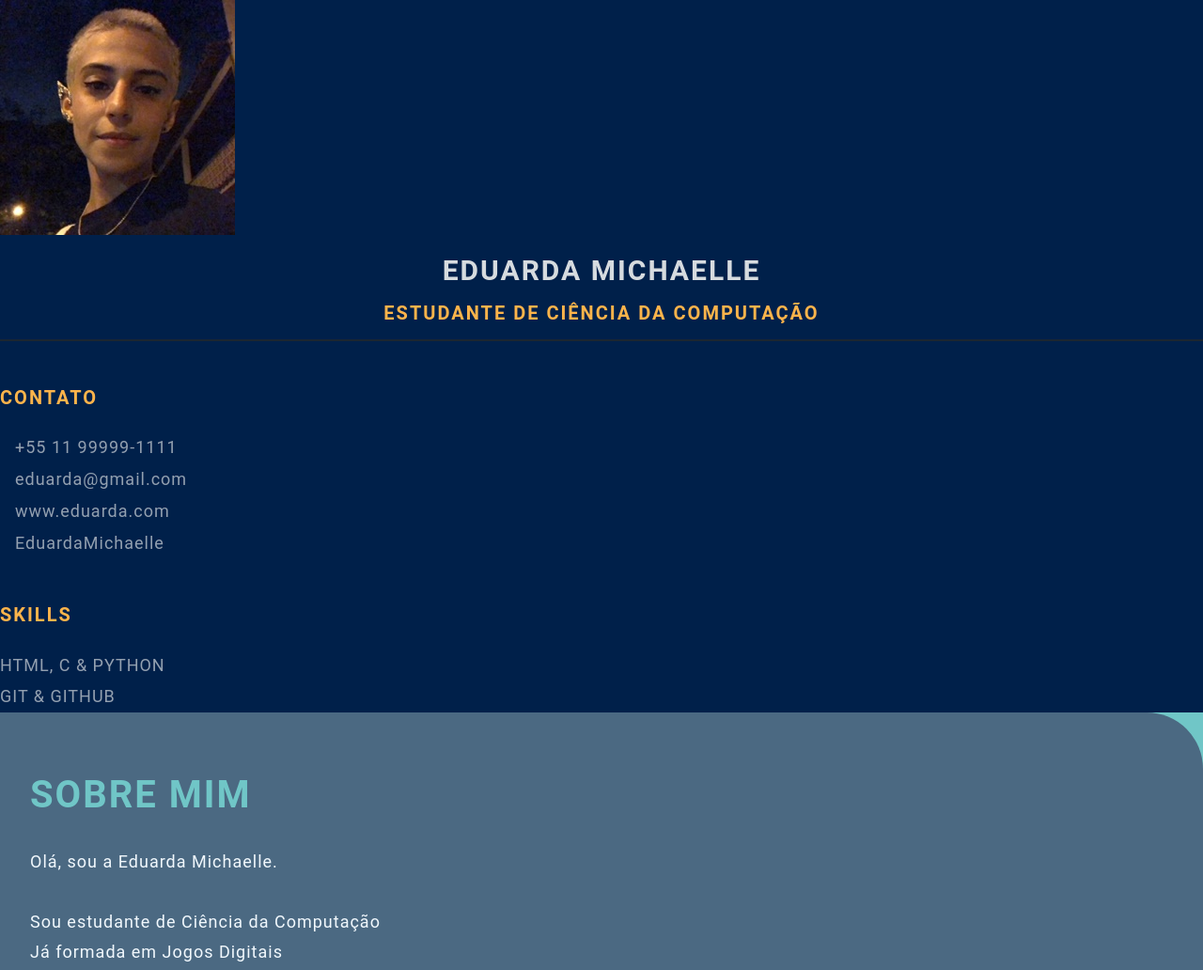
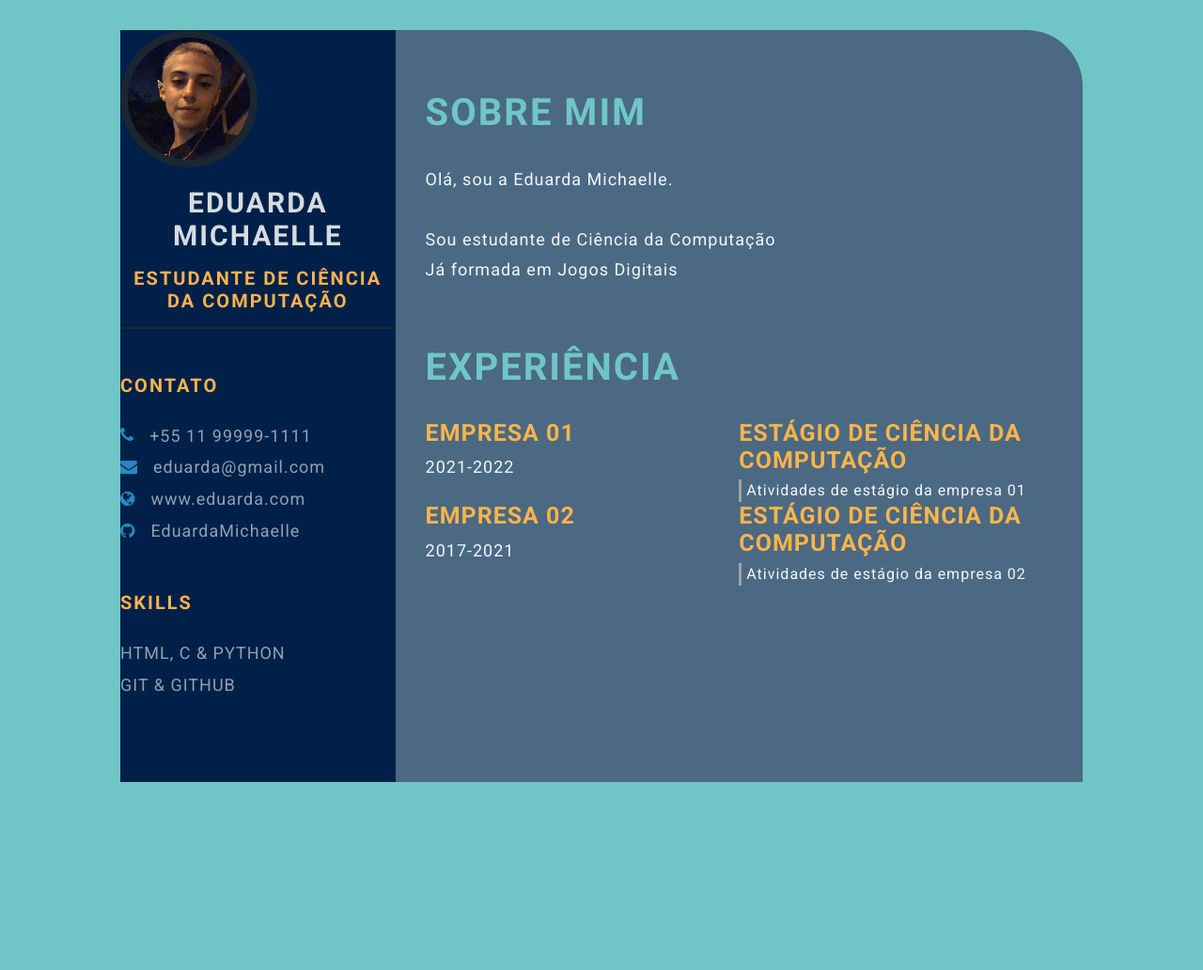
Before and after one commit to EduardaMichaelle/JornadaDev, a plain HTML site: page index.html in a window 1280 px wide. Shown: the whole page at 94% size. After the commit the page ends 864 px from the top, so only its background shows below. Drawn offline with Linux system fonts and the light colour scheme; files whose address does not match are found by name.

Commit message:
Update index.html

```diff
--- a/index.html
+++ b/index.html
@@ -1,21 +1,29 @@
 <!DOCTYPE html>
-
 <html lang="en">
 <head>
     <meta charset="UTF-8">
     <meta http-equiv="X-UA-Compatible" content="IE=edge">
     <meta name="viewport" content="width=device-width, initial-scale=1.0">
-    <title>Eduarda Michaelle</title>
+    <title>Eduarda Michaelle CV</title>
 
+    <!-- Google font  -->
+    <link rel="preconnect" href="https://fonts.googleapis.com">
+    <link rel="preconnect" href="https://fonts.gstatic.com" crossorigin>
+    <link href="https://fonts.googleapis.com/css2?family=Roboto:ital,wght@0,100;0,300;0,400;0,700;1,100;1,300;1,400;1,700&display=swap" rel="stylesheet">
+
+    <!-- font-awesome -->
+    <link rel="stylesheet" href="https://cdnjs.cloudflare.com/ajax/libs/font-awesome/4.7.0/css/font-awesome.min.css">
+
+    <!-- Custom CSS -->
     <link rel="stylesheet" href="style.css">
+</head>
 
-</head>
 <body>
-    <main class ="resume--contents">
+    <main class="resume-contents">
         <section class="left-section">
             <section class="left-section-content">
                 <div class="profile">
-                    <img class class="profile-image" src="C:\Users\eduar\OneDrive\Documentos\Jornada Dev EBAC\img/profile-image.jpeg" alt="profile image">
+                    <img class="profile-image" src="img/profile-image.jpeg" alt="Profile image">
                     <p class="name">Eduarda Michaelle</p>
                     <p class="profession">Estudante de Ciência da Computação</p>
                 </div>
@@ -31,8 +39,12 @@
                 <div class="skills">
                     <p class="left-title">Skills</p>
                     <ul>
-                        <li><p>HTML, C & Python</p></li>
-                        <li><p>Git & Github</p></li>
+                        <li>
+                            <p>HTML, C & Python</p>
+                        </li>
+                        <li>
+                            <p>Git & Github</p>
+                        </li>
                     </ul>
                 </div>
             </section>
@@ -47,6 +59,31 @@
                         <br> Já formada em Jogos Digitais
                     </p>
                 </section>
+            <section class="experience gap">
+                <div class="right-title">Experiência</div>
+                <div class="experience-contents">
+                    <div class="exp-left">
+                        <p class="exp-company-name">Empresa 01</p>
+                        <p class="exp-time-period">2021-2022</p>
+                    </div>
+                    <div class="exp-right">
+                        <p class="exp-position">Estágio de Ciência da Computação</p>
+                        <p class="exp-desc">
+                            Atividades de estágio da empresa 01
+                        </p>
+                    </div>
+                    <div class="exp-left">
+                        <p class="exp-company-name">Empresa 02</p>
+                        <p class="exp-time-period">2017-2021</p>
+                    </div>
+                    <div class="exp-right">
+                        <p class="exp-position">Estágio de Ciência da Computação</p>
+                        <p class="exp-desc">
+                            Atividades de estágio da empresa 02
+                        </p>
+                    </div>
+                </div>
+            </section>
         </div>
         </section>
     </main>
```
Lines whose indentation alone changed are shown as unchanged.
